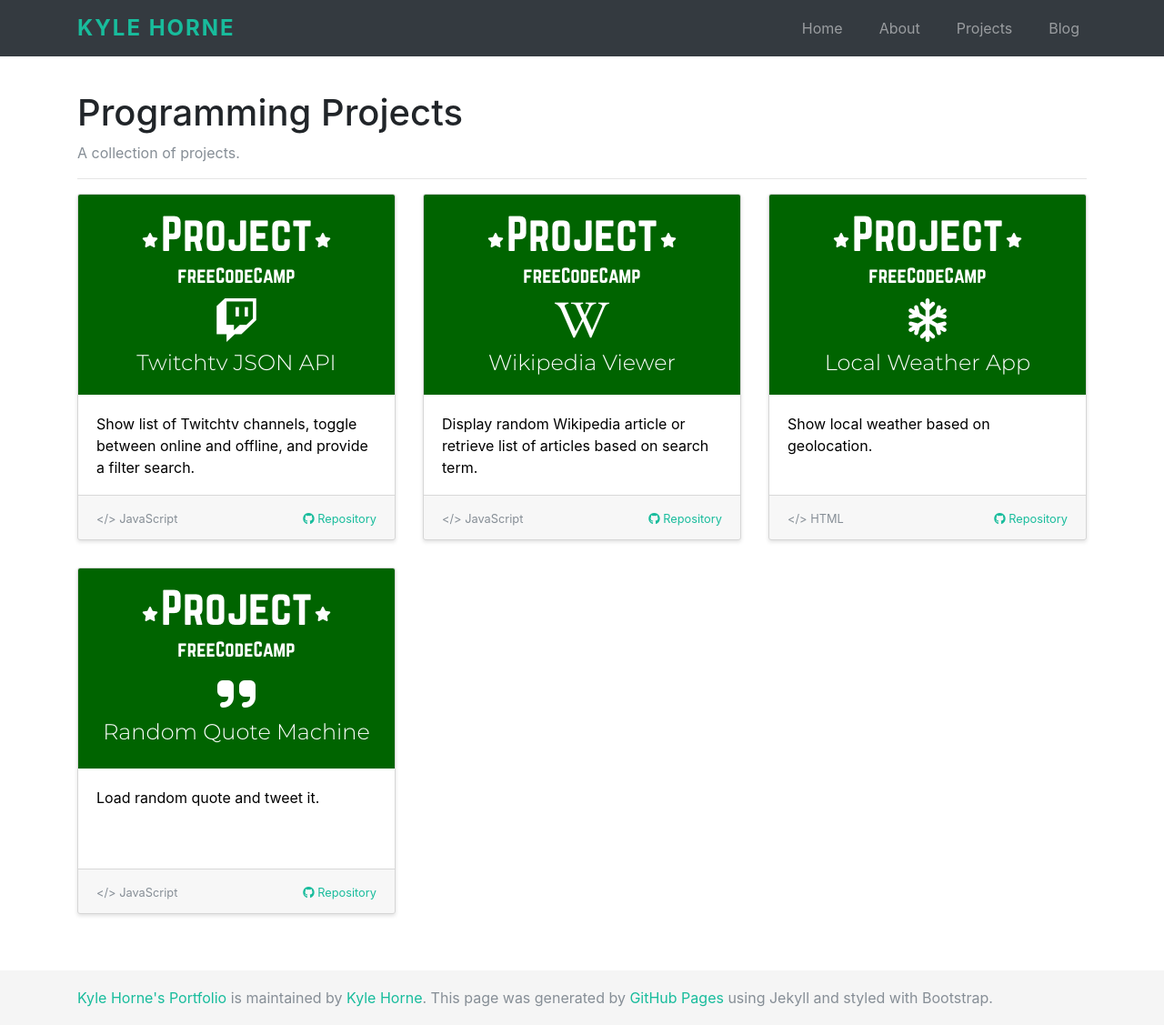
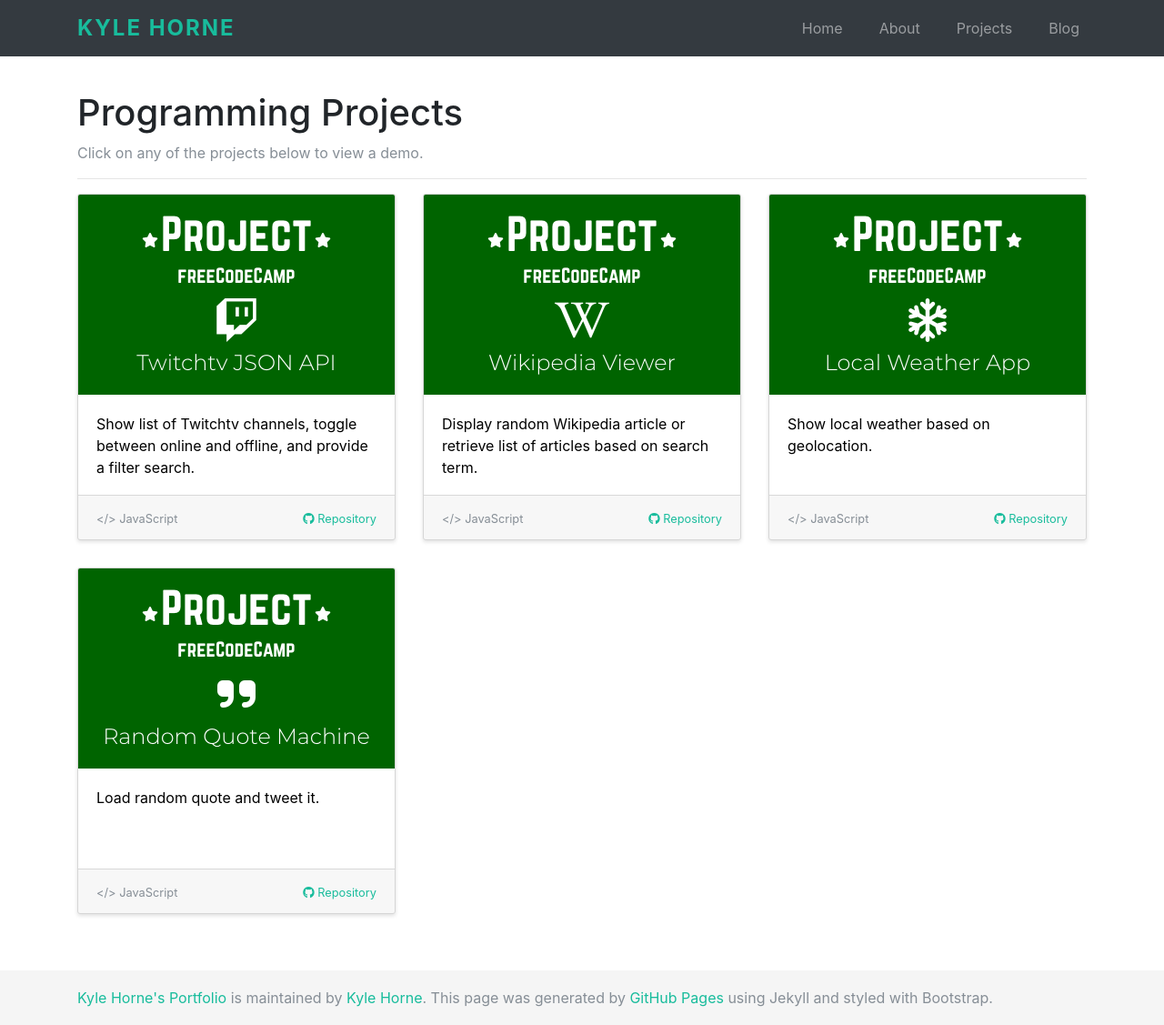
Before and after one commit to kyle-horne/kyle-horne.github.io, a Jekyll site: the page built from projects/index.html, in a window 1280 px wide and 1127 px high. Shown: the whole window at 91% size. Built offline with Jekyll 4.4.1, drawn with Linux system fonts in a browser that asks for light colours; nearby versions of some CDN libraries.

Commit message:
Template projects page

```diff
--- a/_includes/page-projects.html
+++ /dev/null
@@ -1,116 +0,0 @@
-<div class="row">
-
-  <div class="col-lg-4 col-md-6">
-    <div class="project">
-      <a href="/twitchtv-json-api" target="_blank">
-        <div class="hovereffect text-center">
-
-          <h2><i class="fa fa-star" aria-hidden="true"></i>Project<i class="fa fa-star" aria-hidden="true"></i></h2>
-          <p class="project-type">freeCodeCamp</p>
-          <i class="fa fa-twitch fa-3x" aria-hidden="true"></i>
-          <p>Twitchtv JSON API</p>
-
-
-          <div class="overlay">
-             <p class="info">View Demo</p>
-          </div>
-        </div>
-        <div class="card-body">
-          <p class="card-text">Show list of Twitchtv channels, toggle between online and offline, and provide a filter search.</p>
-        </div>
-      </a>
-      <div class="card-footer">
-        <div class="float-left">
-          <small class="text-muted">&lt;/&gt; JavaScript</small>
-        </div>
-        <small><a href="https://github.com/kyle-horne/twitchtv-json-api" target="_blank"><i class="fa fa-github" aria-hidden="true"></i> Repository<a/></small>
-      </div>
-    </div>
-  </div>
-
-  <div class="col-lg-4 col-md-6">
-    <div class="project">
-      <a href="/wikipedia-viewer" target="_blank">
-        <div class="hovereffect text-center">
-
-          <h2><i class="fa fa-star" aria-hidden="true"></i>Project<i class="fa fa-star" aria-hidden="true"></i></h2>
-          <p class="project-type">freeCodeCamp</p>
-          <i class="fa fa-wikipedia-w fa-3x" aria-hidden="true"></i>
-          <p>Wikipedia Viewer</p>
-
-
-          <div class="overlay">
-             <p class="info">View Demo</p>
-          </div>
-        </div>
-        <div class="card-body">
-          <p class="card-text">Display random Wikipedia article or retrieve list of articles based on search term.</p>
-        </div>
-      </a>
-      <div class="card-footer">
-        <div class="float-left">
-          <small class="text-muted">&lt;/&gt; JavaScript</small>
-        </div>
-        <small><a href="https://github.com/kyle-horne/wikipedia-viewer" target="_blank"><i class="fa fa-github" aria-hidden="true"></i> Repository<a/></small>
-      </div>
-    </div>
-  </div>
-
-  <div class="col-lg-4 col-md-6">
-    <div class="project">
-      <a href="/local-weather" target="_blank">
-        <div class="hovereffect text-center">
-
-          <h2><i class="fa fa-star" aria-hidden="true"></i>Project<i class="fa fa-star" aria-hidden="true"></i></h2>
-          <p class="project-type">freeCodeCamp</p>
-          <i class="fa fa-snowflake-o fa-3x" aria-hidden="true"></i>
-          <p>Local Weather App</p>
-
-
-          <div class="overlay">
-             <p class="info">View Demo</p>
-          </div>
-        </div>
-        <div class="card-body">
-          <p class="card-text">Show local weather based on geolocation.</p>
-        </div>
-      </a>
-      <div class="card-footer">
-        <div class="float-left">
-          <small class="text-muted">&lt;/&gt; HTML</small>
-        </div>
-        <small><a href="https://github.com/kyle-horne/local-weather" target="_blank"><i class="fa fa-github" aria-hidden="true"></i> Repository<a/></small>
-      </div>
-    </div>
-  </div>
-
-  <div class="col-lg-4 col-md-6">
-    <div class="project">
-      <a href="/random-quote-machine" target="_blank">
-        <div class="hovereffect text-center">
-
-          <h2><i class="fa fa-star" aria-hidden="true"></i>Project<i class="fa fa-star" aria-hidden="true"></i></h2>
-          <p class="project-type">freeCodeCamp</p>
-          <i class="fa fa-quote-right fa-3x" aria-hidden="true"></i>
-          <p class="project-name">Random Quote Machine</p>
-
-
-          <div class="overlay">
-             <p class="info">View Demo</p>
-          </div>
-        </div>
-        <div class="card-body">
-          <p class="card-text">Load random quote and tweet it.</p>
-        </div>
-      </a>
-      <div class="card-footer">
-        <div class="float-left">
-          <small class="text-muted">&lt;/&gt; JavaScript</small>
-        </div>
-        <small><a href="https://github.com/kyle-horne/random-quote-machine" target="_blank"><i class="fa fa-github" aria-hidden="true"></i> Repository<a/></small>
-      </div>
-    </div>
-  </div>
-
-
-</div>
--- a/projects/index.html
+++ b/projects/index.html
@@ -1,9 +1,43 @@
 ---
 layout: default
 title: Programming Projects
+description: Click on any of the projects below to view a demo.
 ---
 <h1>{{ page.title }}</h1>
-<p class="text-muted">A collection of projects.</p>
+<p class="text-muted">{{ page.description }}</p>
 <hr/>
 
-{% include page-projects.html %}
+<div class="row">
+
+  {% for project in site.data.projects %}
+
+  <div class="col-lg-4 col-md-6">
+    <div class="project">
+      <a href="/{{ project.url }}" target="_blank">
+        <div class="hovereffect text-center">
+
+          <h2><i class="fa fa-star" aria-hidden="true"></i>Project<i class="fa fa-star" aria-hidden="true"></i></h2>
+          <p class="project-type">freeCodeCamp</p>
+          <i class="fa fa-{{ project.icon }} fa-3x" aria-hidden="true"></i>
+          <p>{{ project.name }}</p>
+
+          <div class="overlay">
+             <p class="info">View Demo</p>
+          </div>
+        </div>
+        <div class="card-body">
+          <p class="card-text">{{ project.info }}</p>
+        </div>
+      </a>
+      <div class="card-footer">
+        <div class="float-left">
+          <small class="text-muted">&lt;/&gt; JavaScript</small>
+        </div>
+        <small><a href="https://github.com/kyle-horne/{{ project.url }}" target="_blank"><i class="fa fa-github" aria-hidden="true"></i> Repository<a/></small>
+      </div>
+    </div>
+  </div>
+
+  {% endfor %}
+
+</div>
```
Also changed, not shown: _data/projects.json (added, +26 -0 lines), _posts/2017-12-11-mustache.md (added, +8 -0 lines).
